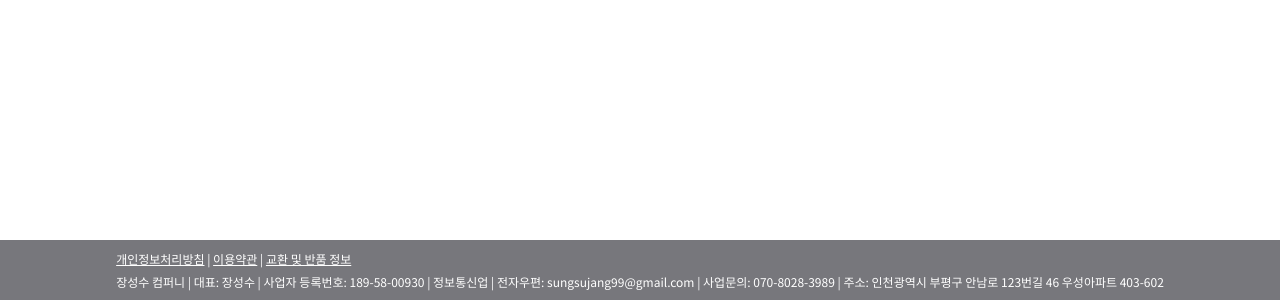
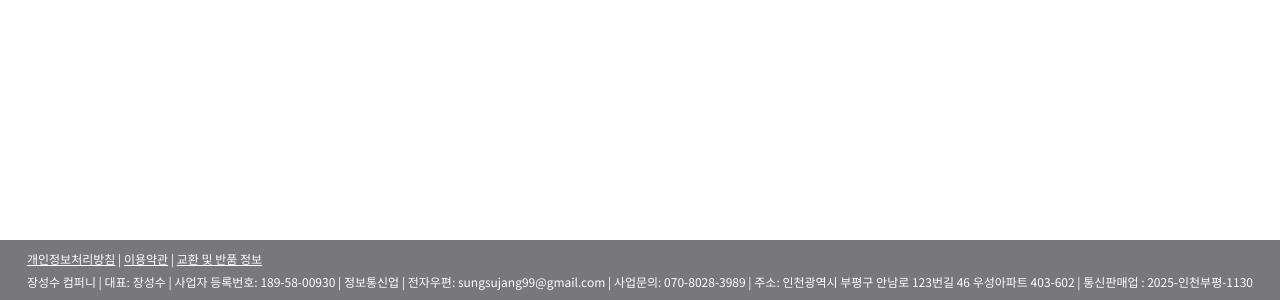
Before and after one commit to CyPirates/crafteria-frontend, a React (Create React App) app: page /policies/1 in a window 1280 px wide. Shown: the part 845-1145 px from the top of the page. Built offline with nearby package versions, Linux system fonts and the light colour scheme.

Commit message:
Feat: 이메일 표시

```diff
--- a/src/components/layout/BottomBar.tsx
+++ b/src/components/layout/BottomBar.tsx
@@ -9,7 +9,7 @@ const BottomBar = () => {
                 </Text>
                 <Text>
                     장성수 컴퍼니 | 대표: 장성수 | 사업자 등록번호: 189-58-00930 | 정보통신업 | 전자우편: sungsujang99@gmail.com | 사업문의: 070-8028-3989 | 주소: 인천광역시 부평구 안남로 123번길 46
-                    우성아파트 403-602
+                    우성아파트 403-602 | 통신판매업 : 2025-인천부평-1130
                 </Text>
             </TextContainer>
         </BottomBarContainer>
--- a/src/pages/MyPage.tsx
+++ b/src/pages/MyPage.tsx
@@ -74,6 +74,7 @@ const MyPage = () => {
                 ) : (
                     <div style={{ fontWeight: "bold" }}>{userData.username ? userData.username : userData.realname}</div>
                 )}
+                <div style={{ color: "#707074" }}>{userData.oauth2Id}</div>
 
                 <BlackButton style={{ width: "60px", height: "24px", fontSize: "14px" }} onClick={handleNameEditButtonClick}>
                     {isNameEdited ? "저장" : "수정"}
```
Also changed, not shown: 22 other files (tests, documents, lock files or other folders).
